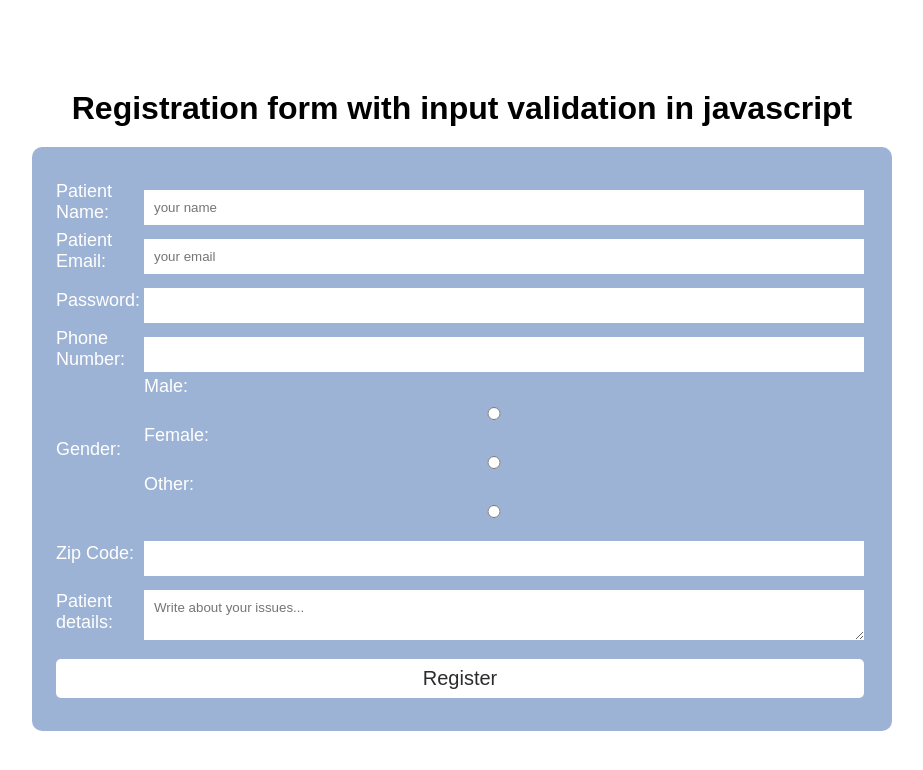
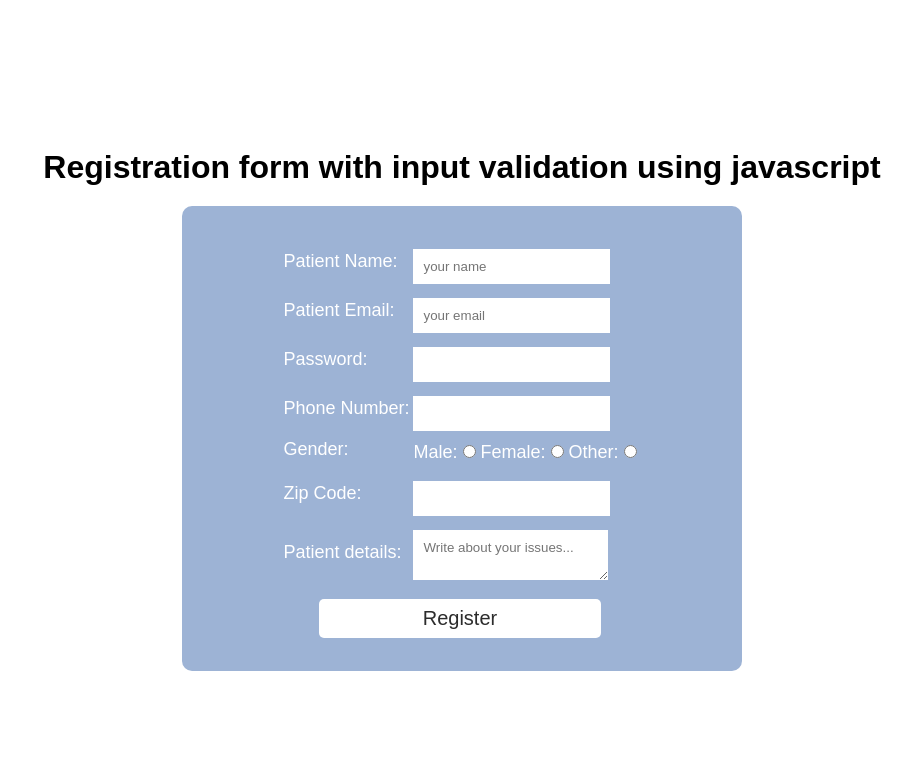
Before and after one commit to gaurav1832/form-validation, a plain HTML site: page index.html in a window 1280 px wide. Shown: the whole page, without its empty margins (178-1101 px from the left). Drawn offline with Linux system fonts and the light colour scheme.

Commit message:
Update index.html

```diff
--- a/index.html
+++ b/index.html
@@ -9,7 +9,7 @@
  </head>
  <body>
     <div class="container">
-        <h1>Registration form with input validation in javascript</h1>
+        <h1>Registration form with input validation using javascript</h1>
         <form name="registration" class="registartion-form" onsubmit="return formValidation()">
           <table>
             <tr>
@@ -77,7 +77,7 @@
     display: flex;
     justify-content: center;
     align-items: center;
-    width: 800px;
+    width: 500px;
     color: rgb(255, 255, 255);
     font-size: 18px;
     font-family: sans-serif;
@@ -86,14 +86,11 @@
     border-radius: 10px;
   }
 
-  .registartion-form select{
-    width: 10px !important;
-  }
+
   .registartion-form input,
   .registartion-form select,
   .registartion-form textarea {
     border: none;
-    width: 700px;
     padding: 10px 10px;
     margin-top: 10px;
     font-family: sans-serif;
@@ -105,7 +102,8 @@
   }
 
   .registartion-form .submit {
-    width: 100%;
+    width: 80%;
+    margin-left: 10%;
     padding: 8px 0;
     font-size: 20px;
     color: rgb(44, 44, 44);
@@ -114,7 +112,7 @@
   }
 
   .registartion-form .submit:hover {
-    box-shadow: 3px 3px 6px rgb(255, 214, 176);
+    box-shadow: 3px 3px 6px rgb(1, 44, 71);
   }
       </style>
 
```
